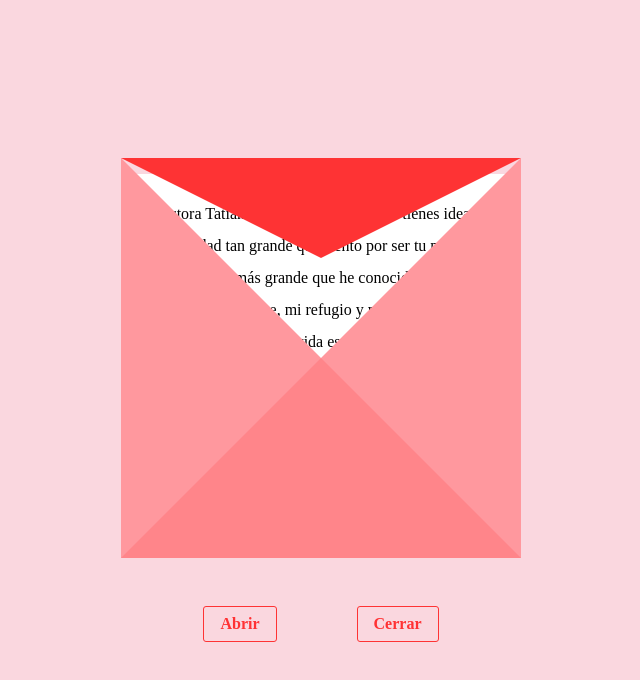
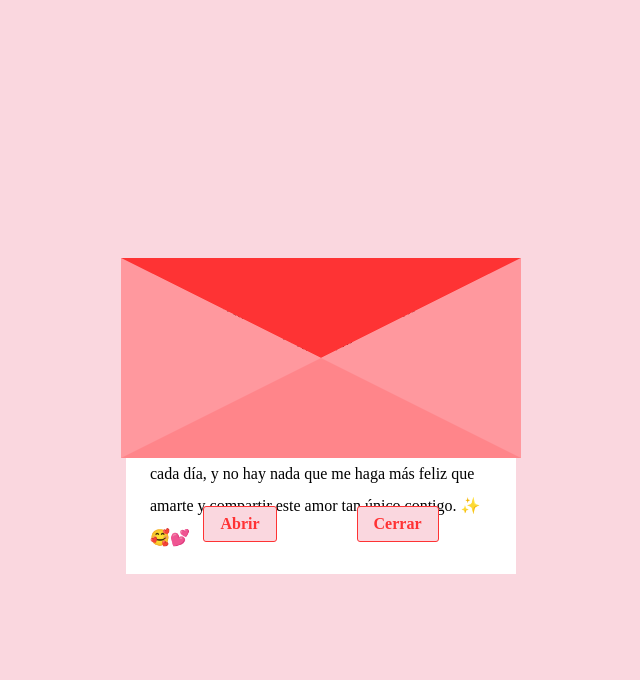
Before and after one commit to edwarbetbar/carta, a plain HTML site: page index.html in a window 1280 px wide. Shown: the whole page, without its empty margins (319-959 px from the left). Drawn offline with Linux system fonts and the light colour scheme.

Commit message:
Update style.css

```diff
--- a/style.css
+++ b/style.css
@@ -88,8 +88,8 @@ main {
 .letter {
   border-left: 200px solid #ff989e;
   border-right: 200px solid #ff989e;
-  border-top: 200px solid transparent;
-  border-bottom: 200px solid #ff858a;
+  border-top: 100px solid transparent;
+  border-bottom: 100px solid #ff858a;
 }
 
 .options {
```
